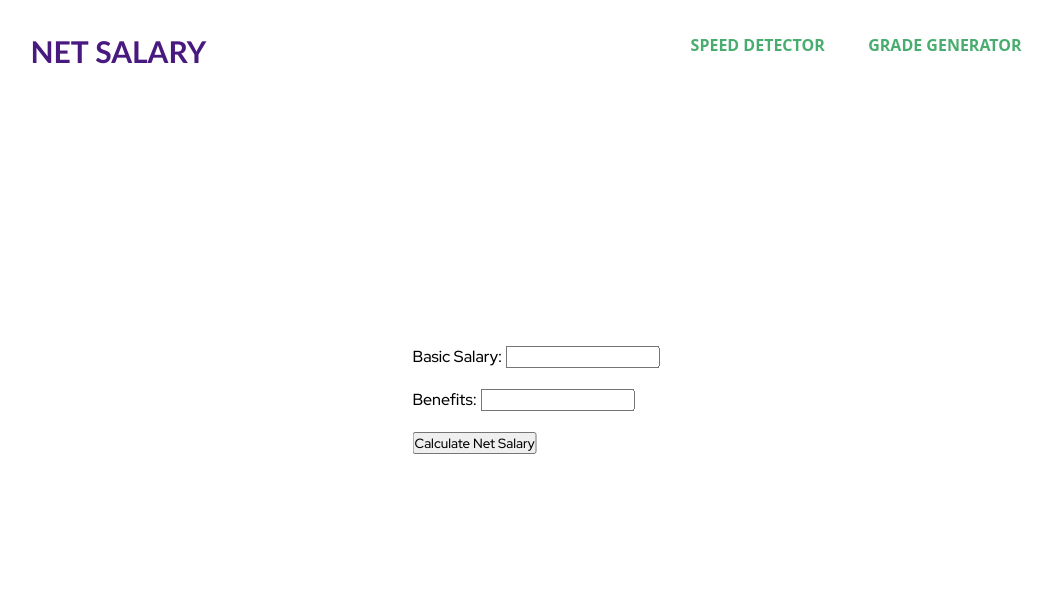
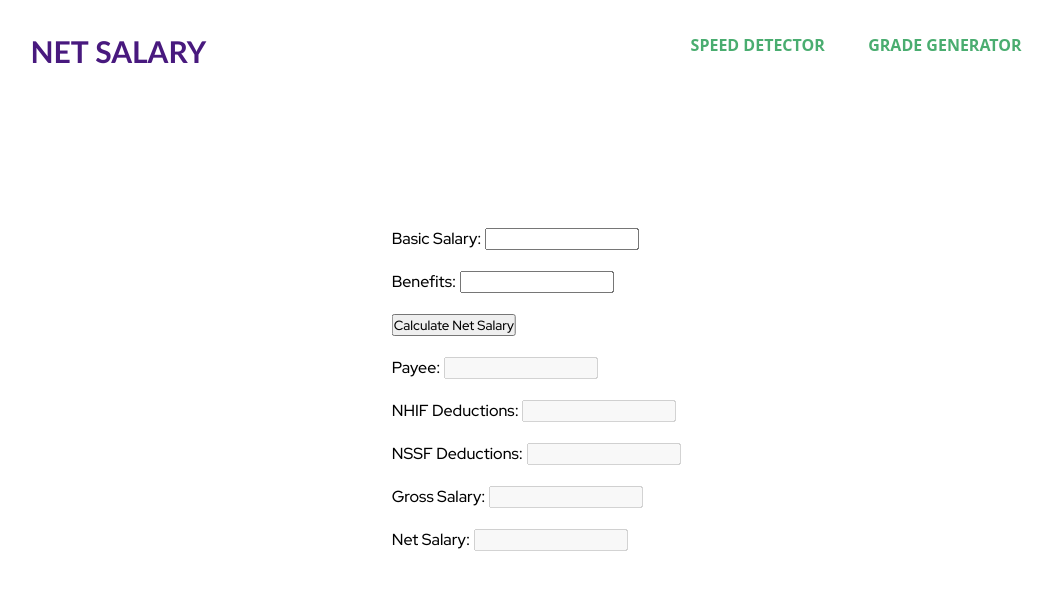
Before and after one commit to lewis-mwangi1/Lewis-Mwangi-Code-Challenge-Wk1, a plain HTML site: page netSalary.html in a window 1280 px wide. Shown: the whole page, without its empty margins (104-1156 px from the left). Drawn offline with Linux system fonts and the light colour scheme.

Commit message:
Code Challenge wk1 Lewi

```diff
--- a/netSalary.html
+++ b/netSalary.html
@@ -21,10 +21,20 @@
     <div class="Container">
     <form>
         <label for="basic_salary">Basic Salary:</label>
-		<input type="number" id="basic_salary" name="basic_salary" required><br><br>
-		<label for="benefits">Benefits:</label>
-		<input type="number" id="benefits" name="benefits" required><br><br>
-		<button type="button" onclick="calculateNetSalary()">Calculate Net Salary</button>
+        <input type="number" id="basic_salary"><br><br>
+        <label for="benefits">Benefits:</label>
+        <input type="number" id="benefits"><br><br>
+        <button onclick="calculateNetSalary()">Calculate Net Salary</button><br><br>
+        <label for="payee">Payee:</label>
+        <input type="number" id="payee" disabled><br><br>
+        <label for="nhif_deductions">NHIF Deductions:</label>
+        <input type="number" id="nhif_deductions" disabled><br><br>
+        <label for="nssf_deductions">NSSF Deductions:</label>
+        <input type="number" id="nssf_deductions" disabled><br><br>
+        <label for="gross_salary">Gross Salary:</label>
+        <input type="number" id="gross_salary" disabled><br><br>
+        <label for="net_salary">Net Salary:</label>
+        <input type="number" id="net_salary" disabled><br><br>
     </form>
 </div>
 
--- a/netSalary.js
+++ b/netSalary.js
@@ -0,0 +1,23 @@
+function calculateNetSalary() {
+    // Get basic salary and benefits
+    const basicSalary = parseFloat(document.getElementById("basic_salary").value);
+    const benefits = parseFloat(document.getElementById("benefits").value);
+
+    // Calculate gross salary
+    const grossSalary = basicSalary + benefits;
+
+    // Calculate payee
+    let payee = 0;
+    if (grossSalary <= 24000) {
+      payee = 0;
+    } else if (grossSalary <= 40164) {
+      payee = (grossSalary - 24000) * 0.1;
+    } else if (grossSalary <= 57780) {
+      payee = (grossSalary - 40164) * 0.15 + 1616.4;
+    } else if (grossSalary <= 78204) {
+      payee = (grossSalary - 57780) * 0.2 + 4190.4;
+    } else if (grossSalary <= 100000) {
+      payee = (grossSalary - 78204) * 0.25 + 8162.4;
+    } else {
+      payee = (grossSalary - 100000) * 0.3 + 13912.4;
+    }}
--- a/style.css
+++ b/style.css
@@ -10,7 +10,6 @@
         background-size: 100% 100%;
         background-position: 0px 0px,0px 0px,0px 0px,0px 0px,0px 0px;
         background-color: #5cd49c;
-        background-image: -moz-linear-gradient #243f88;
 }
 
 *{
```
Also changed, not shown: speedDetector.html (+3 -1 lines), 1 other file.
